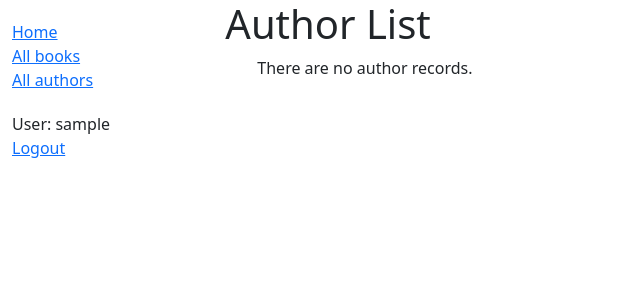
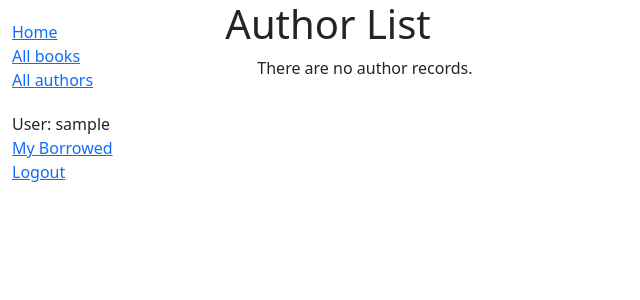
Before and after one commit to richardkhillah/locallibrary, a Django app: page /catalog/authors/ in a window 1280 px wide. Shown: the top 300 px of the page, without its empty margins (0-640 px from the left). Run offline with Django 4.2, Linux system fonts and the light colour scheme; the visitor is signed in with stand-in values (Sample User, id 1); data that the repository does not hold is empty.

Commit message:
My Borrowed to index navbar

```diff
--- a/catalog/templates/base_generic.html
+++ b/catalog/templates/base_generic.html
@@ -23,6 +23,7 @@
 
             {% if user.is_authenticated %}
             <li style="padding-top:20px;">User: {{ user.username }}</li>
+            <li> <a href="{% url 'my-borrowed' %}?next={{ request.path }}">My Borrowed</a></li>
             <li> <a href="{% url 'logout' %}?next={{ request.path }}">Logout</a></li>
             {% else %}
             <li> <a href="{% url 'login' %}?next={{ request.path }}">Login</a></li>
```
